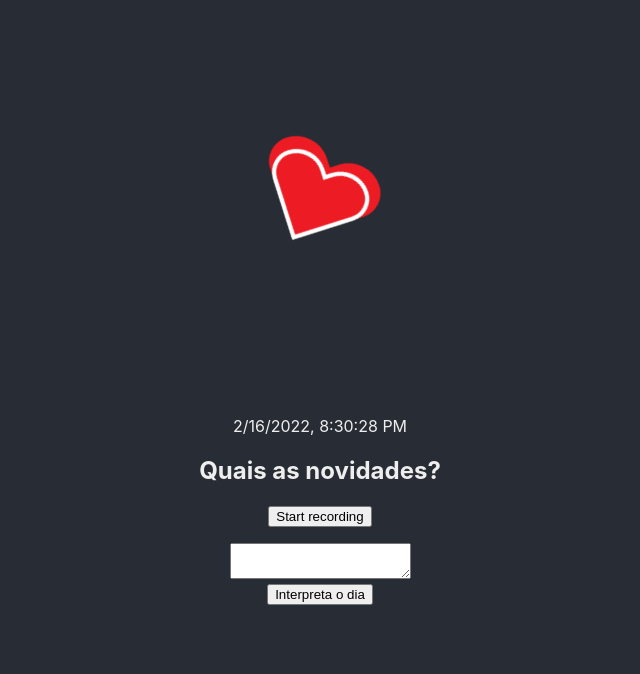
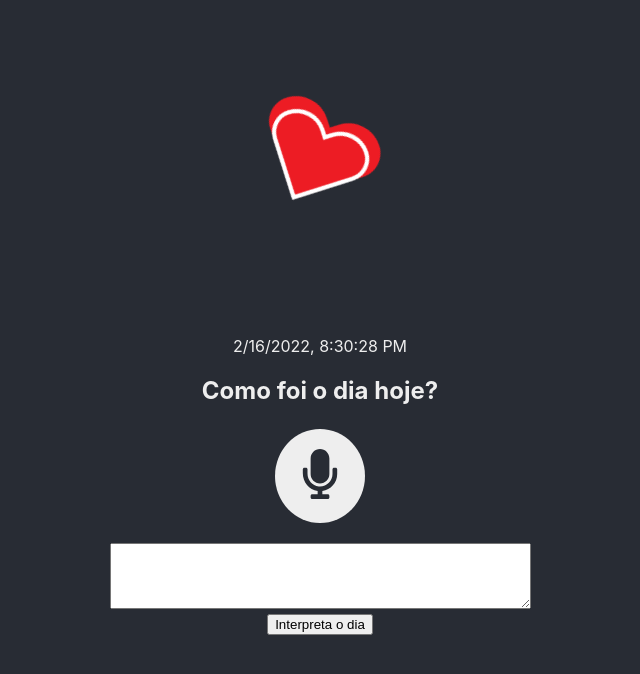
Before and after one commit to luciana/comamor, a React (Create React App) app: page / in a window 1280 px wide. Shown: the top 674 px of the page, without its empty margins (320-960 px from the left). Built offline with nearby package versions, Linux system fonts and the light colour scheme; no server answers; what @aws-amplify/predictions, aws-amplify would draw is missing.

Commit message:
look and feel update with the mic

```diff
--- a/package.json
+++ b/package.json
@@ -12,6 +12,7 @@
     "microphone-stream": "^6.0.1",
     "react": "^17.0.2",
     "react-dom": "^17.0.2",
+    "react-icons": "^4.3.1",
     "react-native-microphone-stream": "github:chadsmith/react-native-microphone-stream",
     "react-scripts": "4.0.3",
     "web-vitals": "^0.2.4",
--- a/src/App.css
+++ b/src/App.css
@@ -17,7 +17,7 @@
 }
 
 .App-header {
-  min-height: 50vh;
+  min-height: 40vh;
   display: flex;
   flex-direction: column;
   align-items: center;
@@ -38,3 +38,28 @@
     transform: rotate(100deg);
   }
 }
+
+.mic {
+  font-size: 50px;
+  color: #282c34;
+}
+
+.recording{
+  color: #f00;
+}
+
+.button {
+  background-color: #eee;
+  border: none;
+  color: white;
+  padding: 20px;
+  text-align: center;
+  text-decoration: none;
+  display: inline-block;
+  font-size: 16px;
+  margin: 4px 2px;
+}
+
+.round {
+  border-radius: 50%;
+}
--- a/src/App.js
+++ b/src/App.js
@@ -6,6 +6,7 @@ import Predictions, { AmazonAIPredictionsProvider } from '@aws-amplify/predictio
 import awsconfig from './aws-exports';
 import getUserMedia from 'get-user-media-promise';
 import MicrophoneStream from 'microphone-stream';
+import { FaMicrophone} from 'react-icons/fa';
 Amplify.configure(awsconfig);
 Amplify.addPluggable(new AmazonAIPredictionsProvider());
 
@@ -14,12 +15,11 @@ function App() {
 const [textToInterpret, setTextToInterpret] = useState("");
 
 function SpeechToText(props) {
-    const [response, setResponse] = useState("");
-    const [sentiment, setSentiment] = useState("");
+    const [response] = useState("");
+
 
 
     function AudioRecorder(props) {
-      console.log("Audio Recorder", props);
       const [recording, setRecording] = useState(false);
       const [micStream, setMicStream] = useState();
       const [audioBuffer] = useState(
@@ -86,7 +86,6 @@ function SpeechToText(props) {
         const resultBuffer = audioBuffer.getData();
 
         if (typeof finishRecording === "function") {
-          console.log('finishRecording function', resultBuffer);
           finishRecording(resultBuffer);
         }
       }
@@ -94,8 +93,8 @@ function SpeechToText(props) {
       return (
         <div className="audioRecorder">
           <div>
-            {recording && <button onClick={stopRecording}>Stop recording</button>}
-            {!recording && <button onClick={startRecording}>Start recording</button>}
+            {recording && <button onClick={stopRecording} className="button round" ><FaMicrophone className="mic recording" /></button>}
+            {!recording && <button onClick={startRecording} className="button round"><FaMicrophone className='mic'/></button>}
           </div>
         </div>
       );
@@ -103,7 +102,6 @@ function SpeechToText(props) {
 
     function convertFromBuffer(bytes) {
       console.log('converting text');
-      setResponse('Converting text...');
       setTextToInterpret('Converting text...');
 
       Predictions.convert({
@@ -120,7 +118,7 @@ function SpeechToText(props) {
     return (
       <div className="Text">
         <div>
-          <h1>Quais as novidades?</h1>
+          <h1>Como foi o dia hoje?</h1>
           <AudioRecorder finishRecording={convertFromBuffer} />
           <p>{response}</p>
         </div>
@@ -150,7 +148,8 @@ function TextInterpretation() {
   return (
     <div className="Text">
       <div>
-        <textarea value={textToInterpret} onChange={setText}></textarea>
+        {/*<textarea rows="4" cols="50" value={textToInterpret} onChange={setText}></textarea> */}
+        <textarea rows="4" cols="50" defaultValue={textToInterpret} onChange={setText}></textarea>
       </div>
       <div>
         <button onClick={interpretFromPredictions}>Interpreta o dia</button>
@@ -162,7 +161,7 @@ function TextInterpretation() {
 
 function DateDisplay(){
     return (
-      <div class="date">
+      <div className="date">
         <p> {new Date().toLocaleString()}</p>
       </div>
     );
```
Also changed, not shown: 1 other file (tests, documents, lock files or other folders).
